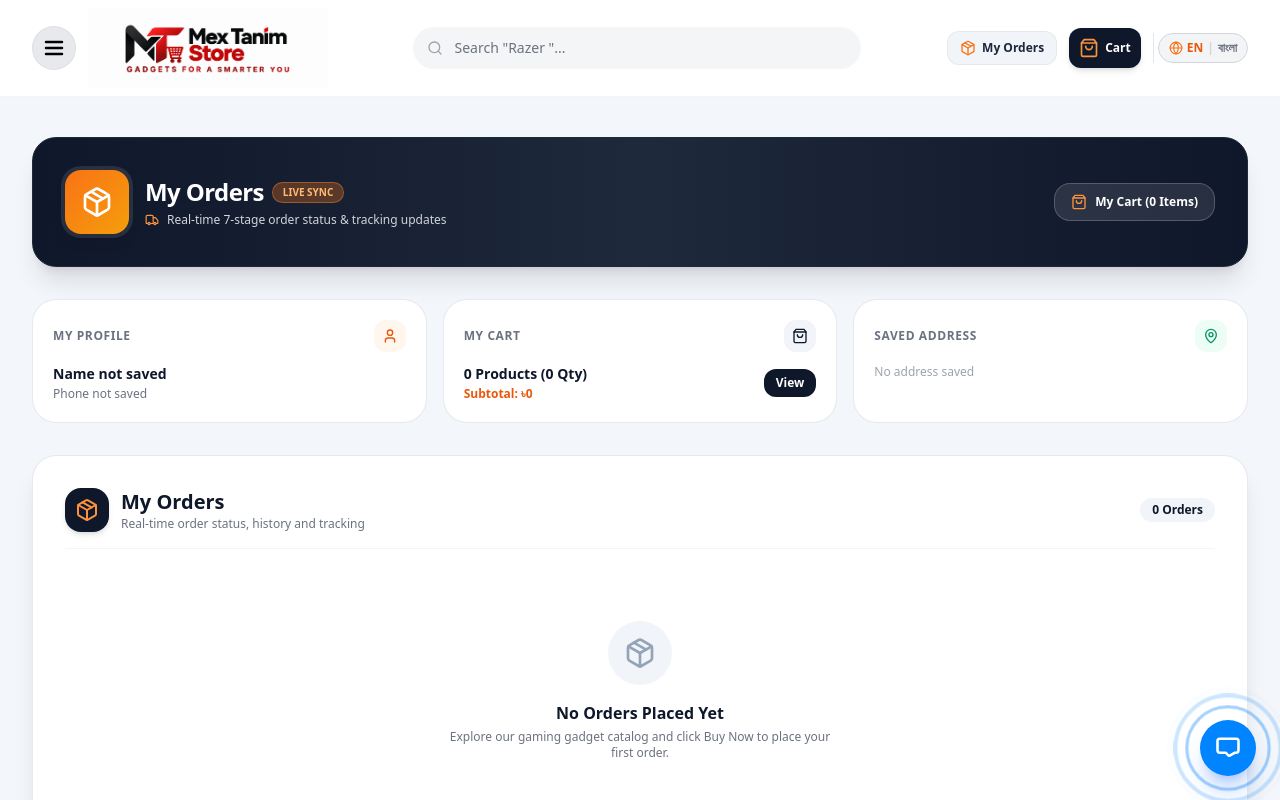
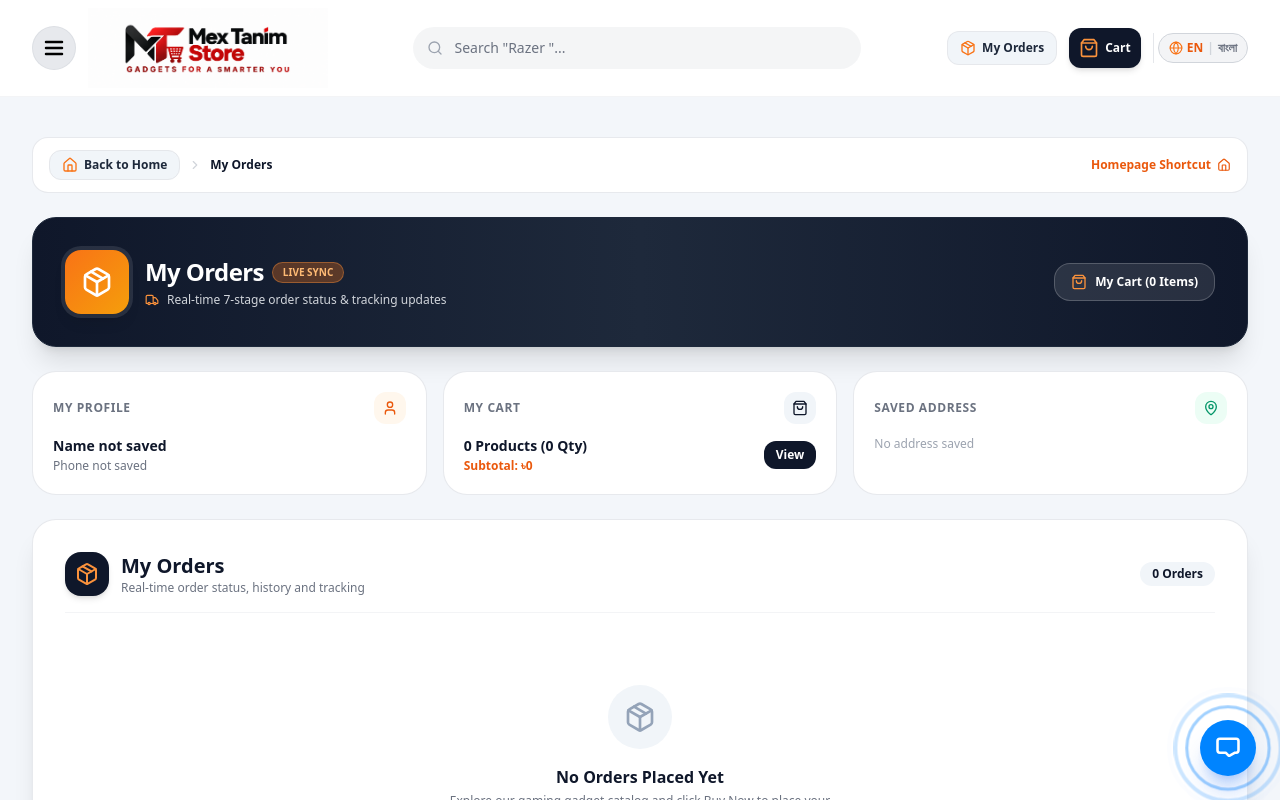
Before and after one commit to mcxtanim/Mex_Tanim, a Next.js app in the folder user_website/: page /account in a window 1280 px wide. Shown: the top 800 px of the page. Built offline with nearby package versions, Linux system fonts and the light colour scheme.

Commit message:
Commit #46: Add homepage shortcut button on non-homepage routes while respecting existing shortcut links

```diff
--- a/user_website/src/features/account/MyAccountView.tsx
+++ b/user_website/src/features/account/MyAccountView.tsx
@@ -1,6 +1,7 @@
 'use client';
 
 import React, { useState, useEffect } from 'react';
+import Link from 'next/link';
 import {
   User,
   ShoppingBag,
@@ -16,6 +17,7 @@ import {
   Sparkles,
   Phone,
   Building,
+  Home,
 } from 'lucide-react';
 import { CustomerOrder } from './types';
 import { getCustomerOrders, getSavedCustomerAddress, getOrderStageIndex, ORDER_STAGES } from './orderSyncService';
@@ -60,7 +62,30 @@ export const MyAccountView: React.FC = () => {
   };
 
   return (
-    <div className="space-y-8 animate-in fade-in duration-300">
+    <div className="space-y-6 animate-in fade-in duration-300">
+
+      {/* Homepage Shortcut Breadcrumb Navigation Bar */}
+      <nav className="flex items-center justify-between bg-white px-4 py-3 rounded-2xl border border-gray-200/90 shadow-2xs text-xs font-semibold">
+        <div className="flex items-center space-x-2">
+          <Link
+            href="/"
+            className="flex items-center gap-1.5 text-slate-800 font-extrabold bg-slate-100 hover:bg-slate-900 hover:text-white px-3 py-1.5 rounded-xl border border-gray-200 transition cursor-pointer active:scale-95 group"
+          >
+            <Home className="w-4 h-4 text-orange-500 group-hover:text-orange-400" />
+            <span>{language === 'bn' ? 'হোম পেজে ফিরুন' : 'Back to Home'}</span>
+          </Link>
+          <ChevronRight className="w-3.5 h-3.5 text-gray-300" />
+          <span className="text-slate-900 font-black">{language === 'bn' ? 'আমার অর্ডারসমূহ' : 'My Orders'}</span>
+        </div>
+
+        <Link
+          href="/"
+          className="hidden sm:flex items-center space-x-1.5 text-xs font-bold text-orange-600 hover:text-orange-700 hover:underline cursor-pointer"
+        >
+          <span>{language === 'bn' ? 'হোম পেজ শর্টকাট' : 'Homepage Shortcut'}</span>
+          <Home className="w-3.5 h-3.5" />
+        </Link>
+      </nav>
 
       {/* Account & Orders Banner */}
       <div className="bg-gradient-to-r from-slate-900 via-slate-800 to-slate-900 rounded-3xl p-6 sm:p-8 text-white shadow-xl flex flex-col sm:flex-row items-start sm:items-center justify-between gap-6 border border-slate-800">
```
